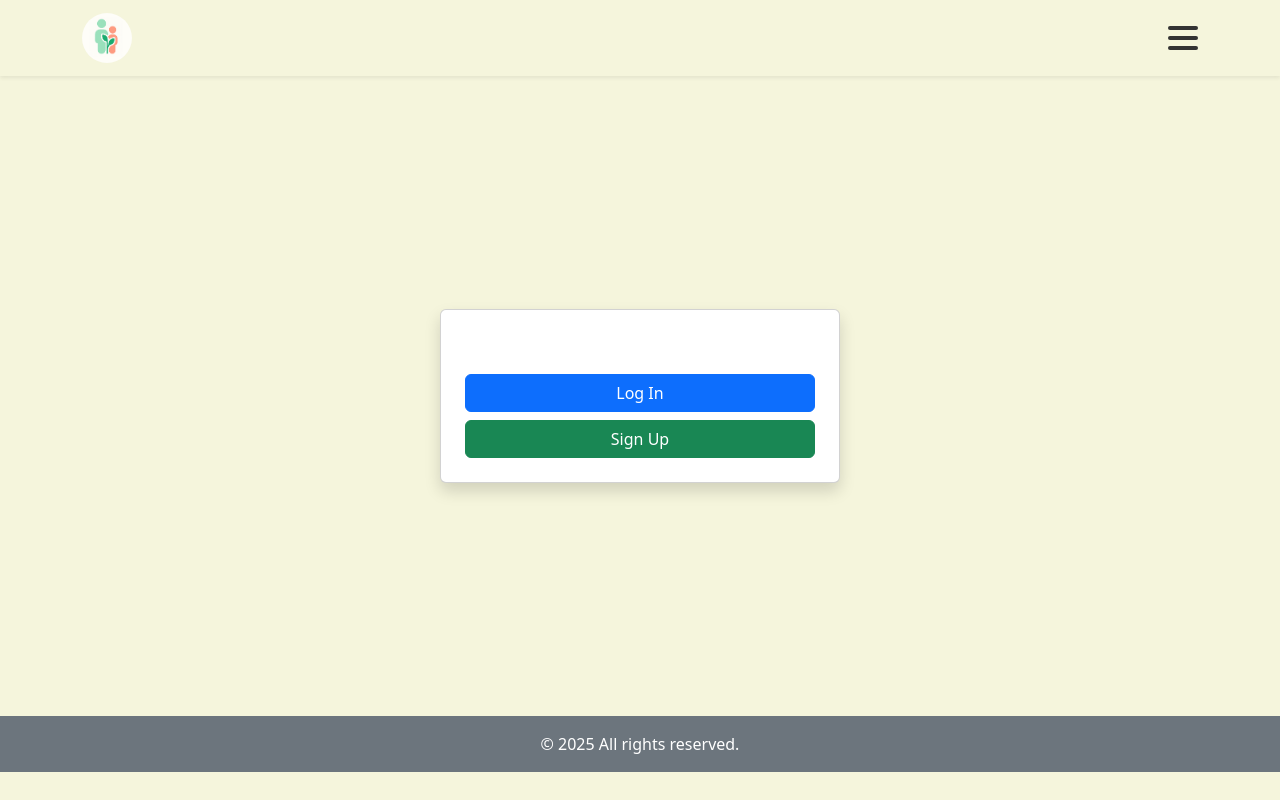
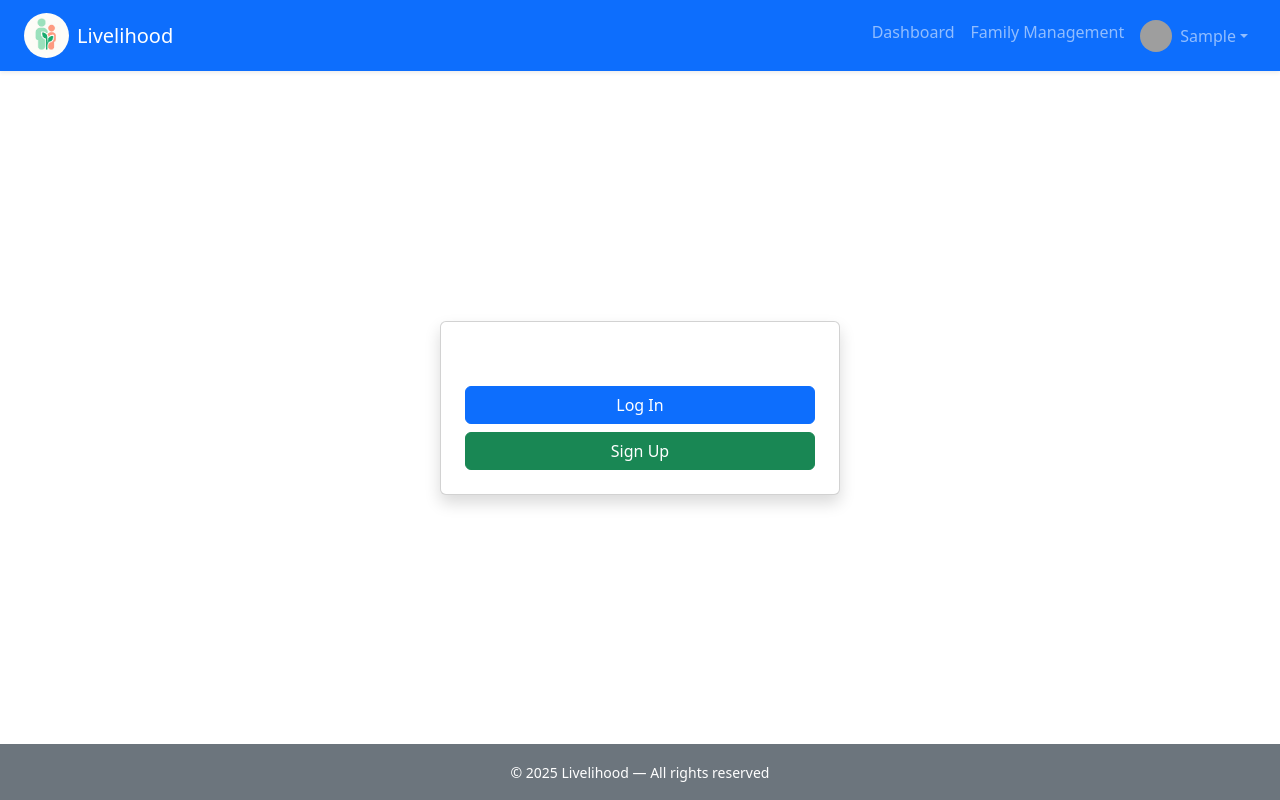
Before and after one commit to EricPaesBarreto/tadanarchy, a Flask app: page / in a window 1280 px wide. Run offline with Flask 3, Linux system fonts and the light colour scheme; the visitor is signed in with stand-in values (Sample User, id 1); grey boxes are pictures that could not be loaded.

Commit message:
fixed EVERYTHING

```diff
--- a/app/__init__.py
+++ b/app/__init__.py
@@ -1,6 +1,7 @@
 from flask import Flask
 from flask_sqlalchemy import SQLAlchemy
-from flask_login import LoginManager
+from flask_login import LoginManager, current_user
+from datetime import datetime
 
 db = SQLAlchemy()
 login_manager = LoginManager()
@@ -18,4 +19,11 @@ def create_app():
     app.register_blueprint(routes.auth)
     app.register_blueprint(routes.main)
 
+    @app.context_processor
+    def inject_globals(): # so that htmls and jinja don't get confused over user var (store datetime too IG)
+        return {
+            'user': current_user,
+            'current_year': datetime.now().year
+        }
+
     return app
--- a/app/routes.py
+++ b/app/routes.py
@@ -5,6 +5,7 @@ from .models import User
 from flask import Blueprint
 from datetime import datetime
 import random
+
 
  # blueprints (everything exists here anyways, but just in case *shrug*)
 auth = Blueprint('auth', __name__)
@@ -25,7 +26,7 @@ def home():
 def register():
     if request.method == 'POST':
         first_name = request.form['first_name']
-        surname = request.form['surname']
+        last_name = request.form['last_name']
         email = request.form['email']
         password = request.form['password']
         dob_str = request.form['date_of_birth']
@@ -37,7 +38,7 @@ def register():
             return redirect(url_for('auth.register'))
 
         # create new user object
-        new_user = User(first_name=first_name, surname=surname, email=email, date_of_birth=dob, avatar_id=random.randint(1, 5)) #
+        new_user = User(first_name=first_name, last_name=last_name, email=email, date_of_birth=dob, avatar_id=random.randint(1, 5)) #
         new_user.set_password(password)
 
         # check age --> can they drink alcohol?
@@ -51,7 +52,7 @@ def register():
         flash('Registration successful. Please log in.')
         return redirect(url_for('auth.login'))
 
-    return render_template('landing_page.html')
+    return render_template('authorization/register.html')
 
 # LOGIN
 @auth.route('/login', methods=['GET', 'POST'])
@@ -65,7 +66,7 @@ def login():
             login_user(user)
             return redirect(url_for('main.dashboard'))
         flash('Invalid credentials')
-    return render_template('landing_page.html')
+    return render_template('authorization/login.html')
 
 # LOGOUT
 @auth.route('/logout')
--- a/app/templates/base.html
+++ b/app/templates/base.html
@@ -3,11 +3,10 @@
 <head>
   <meta charset="UTF-8">
   <meta name="viewport" content="width=device-width, initial-scale=1">
-    <title>{% block title %}FocusKids{% endblock %}</title>
+  <title>{% block title %}Livelihood{% endblock %}</title>
 
-    <!-- Bootstrap 5.3 CDN -->
+  <!-- Bootstrap 5.3 CSS -->
   <link href="https://cdn.jsdelivr.net/npm/bootstrap@5.3.2/dist/css/bootstrap.min.css" rel="stylesheet">
-    <script src="https://cdn.jsdelivr.net/npm/bootstrap@5.3.2/dist/js/bootstrap.bundle.min.js"></script>
 
   <!-- Custom CSS -->
   <link rel="stylesheet" href="{{ url_for('static', filename='css/style.css') }}">
@@ -15,94 +14,64 @@
 <body class="d-flex flex-column min-vh-100">
 
   <!-- ===== NAVBAR ===== -->
-    <nav class="navbar navbar-expand-lg navbar-dark bg-success shadow-sm">
+  <nav class="navbar navbar-expand-lg navbar-dark bg-primary shadow-sm">
     <div class="container-fluid px-4">
-            <!-- Brand -->
+      <!-- Logo -->
       <a class="navbar-brand d-flex align-items-center" href="{{ url_for('main.dashboard') }}">
         <img src="{{ url_for('static', filename='pics/logo.jpg') }}"
-                     alt="FocusKids Logo"
+             alt="Livelihood Logo"
              class="rounded-circle me-2"
              width="45" height="45">
+        Livelihood
       </a>
 
-            <!-- Mobile Toggler -->
+      {% if user.is_authenticated %}
+        <!-- Navbar links for logged-in users -->
         <button class="navbar-toggler" type="button" data-bs-toggle="collapse" data-bs-target="#navbarNav"
                 aria-controls="navbarNav" aria-expanded="false" aria-label="Toggle navigation">
           <span class="navbar-toggler-icon"></span>
         </button>
 
-            <!-- Navbar Links -->
         <div class="collapse navbar-collapse" id="navbarNav">
-                <ul class="navbar-nav mx-auto">
-                    {% if user.is_authenticated %}
+          <ul class="navbar-nav ms-auto">
             <li class="nav-item">
               <a class="nav-link" href="{{ url_for('main.dashboard') }}">Dashboard</a>
             </li>
             <li class="nav-item">
               <a class="nav-link" href="{{ url_for('main.family_management') }}">Family Management</a>
             </li>
-                        <li class="nav-item">
-                            <a class="nav-link" href="{{ url_for('main.about') }}">About</a>
-                        </li>
-                    {% endif %}
-                </ul>
-
-                <!-- Account Dropdown (Right Side) -->
-                <ul class="navbar-nav ms-auto">
-                    {% if user.is_authenticated %}
             <li class="nav-item dropdown">
-                            <a class="nav-link dropdown-toggle d-flex align-items-center" href="#" id="accountDropdown" role="button" data-bs-toggle="dropdown" aria-expanded="false">
+              <a class="nav-link dropdown-toggle d-flex align-items-center" href="#" id="accountDropdown"
+                 role="button" data-bs-toggle="dropdown" aria-expanded="false">
                 <img src="{{ url_for('static', filename='images/avatars/avatar_' ~ user.avatar_id ~ '.png') }}"
                      alt="Avatar" class="rounded-circle me-2" width="32" height="32">
                 {{ user.first_name }}
               </a>
               <ul class="dropdown-menu dropdown-menu-end" aria-labelledby="accountDropdown">
-                                <li><a class="dropdown-item" href="{{ url_for('main.points') }}">Points</a></li>
-                                <li><a class="dropdown-item" href="{{ url_for('main.family_management') }}">My Family</a></li>
-                                <li><hr class="dropdown-divider"></li>
+                <!-- Future profile links can go here -->
                 <li><a class="dropdown-item text-danger" href="{{ url_for('auth.logout') }}">Logout</a></li>
               </ul>
             </li>
-                    {% else %}
-                        <li class="nav-item">
-                            <a class="nav-link" href="{{ url_for('auth.login') }}">Login</a>
-                        </li>
-                        <li class="nav-item">
-                            <a class="nav-link" href="{{ url_for('auth.register') }}">Register</a>
-                        </li>
-                    {% endif %}
           </ul>
         </div>
+      {% endif %}
     </div>
   </nav>
 
-    <!-- ===== FLASH MESSAGES ===== -->
-    <div class="container mt-3">
-        {% with messages = get_flashed_messages(with_categories=true) %}
-            {% if messages %}
-                {% for category, message in messages %}
-                    <div class="alert alert-{{ category }} alert-dismissible fade show" role="alert">
-                        {{ message }}
-                        <button type="button" class="btn-close" data-bs-dismiss="alert" aria-label="Close"></button>
-                    </div>
-                {% endfor %}
-            {% endif %}
-        {% endwith %}
-    </div>
-
   <!-- ===== MAIN CONTENT ===== -->
-    <main class="flex-fill container py-4">
+  <main class="flex-fill d-flex justify-content-center align-items-center">
     {% block content %}
-        <!-- Child templates will inject their content here -->
     {% endblock %}
   </main>
 
   <!-- ===== FOOTER ===== -->
-    <footer class="bg-dark text-white text-center py-3 mt-auto">
+  <footer class="bg-secondary text-white text-center py-3 mt-auto">
     <div class="container">
-            <small>&copy; {{ current_year }} Livelihood — Empowering Healthy Habits for Children 💚</small>
+      <small>&copy; {{ current_year }} Livelihood — All rights reserved</small>
     </div>
   </footer>
 
+  <!-- Bootstrap JS Bundle -->
+  <script src="https://cdn.jsdelivr.net/npm/bootstrap@5.3.2/dist/js/bootstrap.bundle.min.js"></script>
 </body>
 </html>
--- a/app/templates/landing_page.html
+++ b/app/templates/landing_page.html
@@ -1,51 +1,17 @@
-<!DOCTYPE html>
-<html lang="en">
-<head>
-  <meta charset="UTF-8">
-  <meta name="viewport" content="width=device-width, initial-scale=1.0">
-  <title>title</title>
+{% extends "base.html" %}
 
-  <!-- Bootstrap CSS CDN -->
-  <link href="https://cdn.jsdelivr.net/npm/bootstrap@5.3.2/dist/css/bootstrap.min.css" rel="stylesheet">
-  <style>
-    body { background-color: beige !important; }
-  </style>
-</head>
-<body>
-
-  <!-- Navbar -->
-  <nav class="navbar navbar-expand-lg navbar-light bg-beige shadow-sm">
-    <div class="container d-flex justify-content-between align-items-center">
-      <a class="navbar-brand d-flex align-items-center" href="#">
-        <img src="app/static/pics/log.jpg" alt="Logo" class="rounded-circle" width="50" height="50">
-      </a>
-      <button class="btn border-0 p-0" type="button" aria-label="More" style="background: none;">
-        <span style="display: flex; flex-direction: column; justify-content: center; align-items: center; width: 30px; height: 25px;">
-          <span style="width: 30px; height: 4px; background: #333; border-radius: 2px; margin-bottom: 6px;"></span>
-          <span style="width: 30px; height: 4px; background: #333; border-radius: 2px; margin-bottom: 6px;"></span>
-          <span style="width: 30px; height: 4px; background: #333; border-radius: 2px;"></span>
-        </span>
-      </button>
-    </div>
-  </nav>
-
+{% block content %}
   <!-- Main Content -->
   <div class="d-flex justify-content-center align-items-center" style="min-height: 80vh;">
     <div class="card p-4 shadow" style="width: 400px;">
       <div class="mb-3 text-center">
         <img src="" alt="" class="img-fluid">
       </div>
-      <button class="btn btn-primary w-100 mb-2">Log In</button>
-      <button class="btn btn-success w-100">Sign Up</button>
+      <a href="{{ url_for('auth.login') }}" class="btn btn-primary w-100 mb-2">Log In</a>
+      <a href="{{ url_for('auth.register') }}" class="btn btn-success w-100">Sign Up</a>
     </div>
   </div>
 
-  <!-- Footer -->
-    <footer class="bg-secondary text-center text-white py-3 mt-auto" style="padding-top: 20px; padding-bottom: 10px; min-height: 5vh;">
-    <p class="mb-0">&copy; 2025 All rights reserved.</p>
-  </footer>
-
   <!-- Bootstrap JS Bundle -->
   <script src="https://cdn.jsdelivr.net/npm/bootstrap@5.3.2/dist/js/bootstrap.bundle.min.js"></script>
-</body>
-</html>
+{% endblock %}
```
Also changed, not shown: app/static/style.css (+39 -0 lines), app/templates/authorization/register.html (added, +26 -0 lines), app/templates/authorization/sign_up.html (deleted, +0 -32 lines), app/static/pics/logo.jpg (renamed from app/static/pics/log.jpg), app/templates/authorization/register_child.html (added), app/templates/authorization/sign_up_child.html (deleted). Lines whose indentation alone changed are shown as unchanged.
